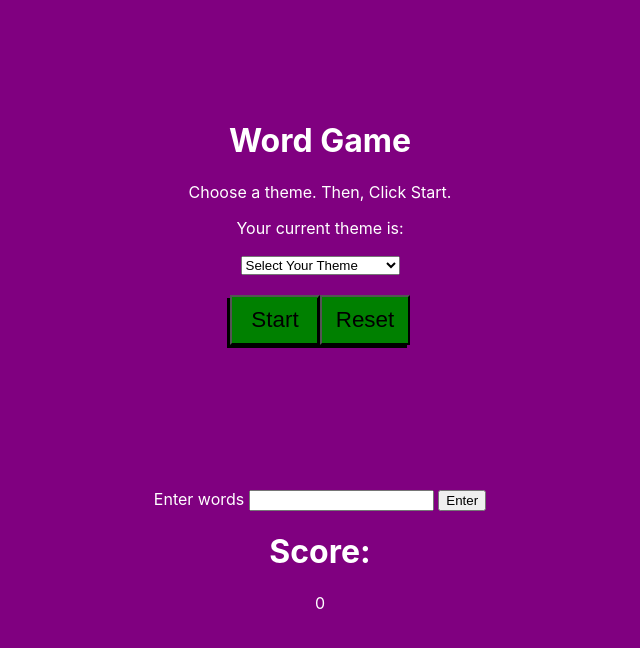
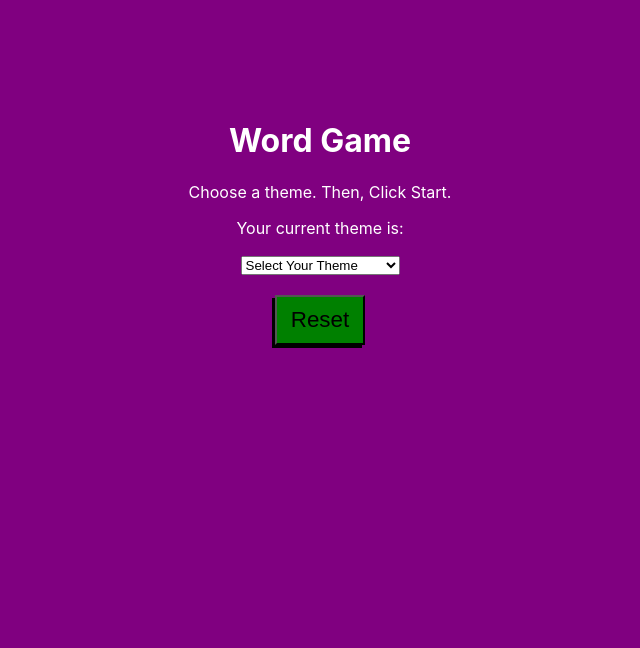
Before and after one commit to JBusani/eslWordGame, a React (Create React App) app: page / in a window 1280 px wide. Shown: the top 648 px of the page, without its empty margins (320-960 px from the left). Built offline with nearby package versions, Linux system fonts and the light colour scheme.

Commit message:
input only appears when theme selected.

```diff
--- a/src/Components/App/App.js
+++ b/src/Components/App/App.js
@@ -6,7 +6,6 @@ import Rules from '../Rules/Rules';
 import Data from '../data/data';
 import StartButton from '../Buttons/Start';
 import ResetButton from '../Buttons/Reset';
-import Input from '../Input/Input';
 import './App.css';
 
 
@@ -16,6 +15,8 @@ const App = () => {
         theme: "",
         gameword: "",
         errors: "",
+        start: false,
+        reset: false,
     })
 
     useEffect(()=> {
@@ -24,6 +25,8 @@ const App = () => {
             theme: "",
             gameword: "",
             errors: "",
+            start: false,
+            reset:false,
         })
     },[])
 
@@ -32,13 +35,14 @@ const App = () => {
     setState(prevState => {
         return {
             ...prevState,
-            theme: event.target.value
+            theme: event.target.value,
+            start: true,
+            reset: true,
         }
     })
    };
    function gamewordSelect(){
     let theme = state.theme;
-
     if(state.errors === "Please select a new theme" || theme === ""){
         return;
     };
@@ -48,15 +52,20 @@ const App = () => {
 
     setState(state => ({
         ...state,
-        gameword: array[number]
+        errors: '',
+        gameword: array[number],
     }));
+    console.log(state.gameword)
    }
+
    function onReset(){
     setState(state => ({
         themes: Data.themes,
         theme: "",
         gameword: '',
-        errors: "Please select a new theme"
+        errors: "",
+        start: false,
+        reset: true,
     }));
     function set(){
         document.getElementById("default").selected = "true";
@@ -81,11 +90,11 @@ const App = () => {
                 {state.errors}
             </div>
             <div className="buttonContainer">
-                <StartButton onClick={gamewordSelect}></StartButton>
+                {state.start === true ? <StartButton onClick={gamewordSelect}></StartButton> : <div></div>}
                 <ResetButton onReset={onReset} />
             </div>
 
-            <GameWord gameword={state.gameword} />
+            <GameWord gameword={state.gameword} start={state.start} />
 
 
          </Layout>
--- a/src/Components/GameWord/GameWord.js
+++ b/src/Components/GameWord/GameWord.js
@@ -1,12 +1,30 @@
-import React from "react";
+import React, {useRef} from "react";
 import './GameWord.scss';
-import Input from '../Input/Input';
 
 function Gameword(props){
+    console.log(props.start);
+    const inputRef = useRef('');
+    function submitWord(event){
+        event.preventDefault();
+        console.log(inputRef);
+    }
         return(
            <div>
                <p id="gameword" className="word">{props.gameword}</p>
-               <Input  word={props.gameword} />
+               {props.start === true ? (
+                <div>
+                    <label> Enter words
+                        <input
+                            autoComplete="off"
+                            value={inputRef.value}
+                            ref={inputRef}
+                            type="text"
+                            name="answer"
+                            disabled={!props.start}
+                            />
+                    </label>
+                    <button id="myBtn" value="Submit" type="submit" onSubmit={submitWord}> Enter </button>
+                </div>) : ''}
             </div>
         )
 }
--- a/src/Components/Input/Input.js
+++ b/src/Components/Input/Input.js
@@ -1,9 +1,10 @@
-import React, { useState } from 'react';
+import React, { useState, useRef } from 'react';
 import './Input.css';
 import Score from '../Scoreboard/score';
 import validate from '../../methods/validate';
 
 const Input = (props) => {
+    const inputRef = useRef('');
     const [inputState, setinputState ] = useState(
         {
             value: '',
@@ -11,10 +12,6 @@ const Input = (props) => {
             errors: []
         }
     );
-
-    function handleChange(event){
-        setinputState({value: event.target.value.toLowerCase(), errors: []});
-    }
     function onSubmit(event){
         event.preventDefault();
         if(props.word === ""){
@@ -53,13 +50,16 @@ const Input = (props) => {
             <div>
 
                 <div>
-                    <label> Enter words <input
-                    autoComplete="off"
-                    value={inputState.value}
-                    onChange={handleChange}
-                    onKeyPress={onSubmit}
-                    type="text"
-                    name="answer" /> </label>
+                    <label> Enter words
+                        <input
+                            autoComplete="off"
+                            value={inputState.value}
+                            onKeyPress={onSubmit}
+                            ref={inputRef}
+                            type="text"
+                            name="answer"
+                            />
+                    </label>
                     <button id="myBtn" value="Submit" type="submit" onClick={onSubmit}> Enter </button>
                 </div>
                 <div>
```
